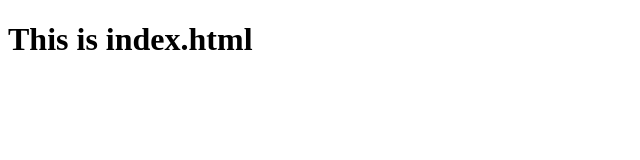
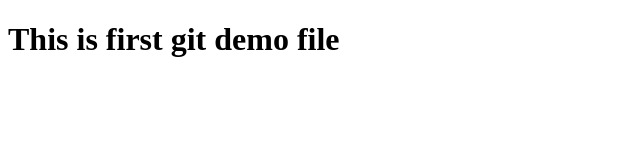
Before and after one commit to RohitPatil21/Git-Demo, a plain HTML site: page index.html in a window 1280 px wide. Shown: the whole page, without its empty margins (0-640 px from the left). Drawn offline with Linux system fonts and the light colour scheme.

Commit message:
Change in index.html

```diff
--- a/index.html
+++ b/index.html
@@ -8,7 +8,7 @@
 </head>
 <body>
 
-    <h1>This is index.html</h1>
+    <h1>This is first git demo file</h1>
 
 
 </body>
```
